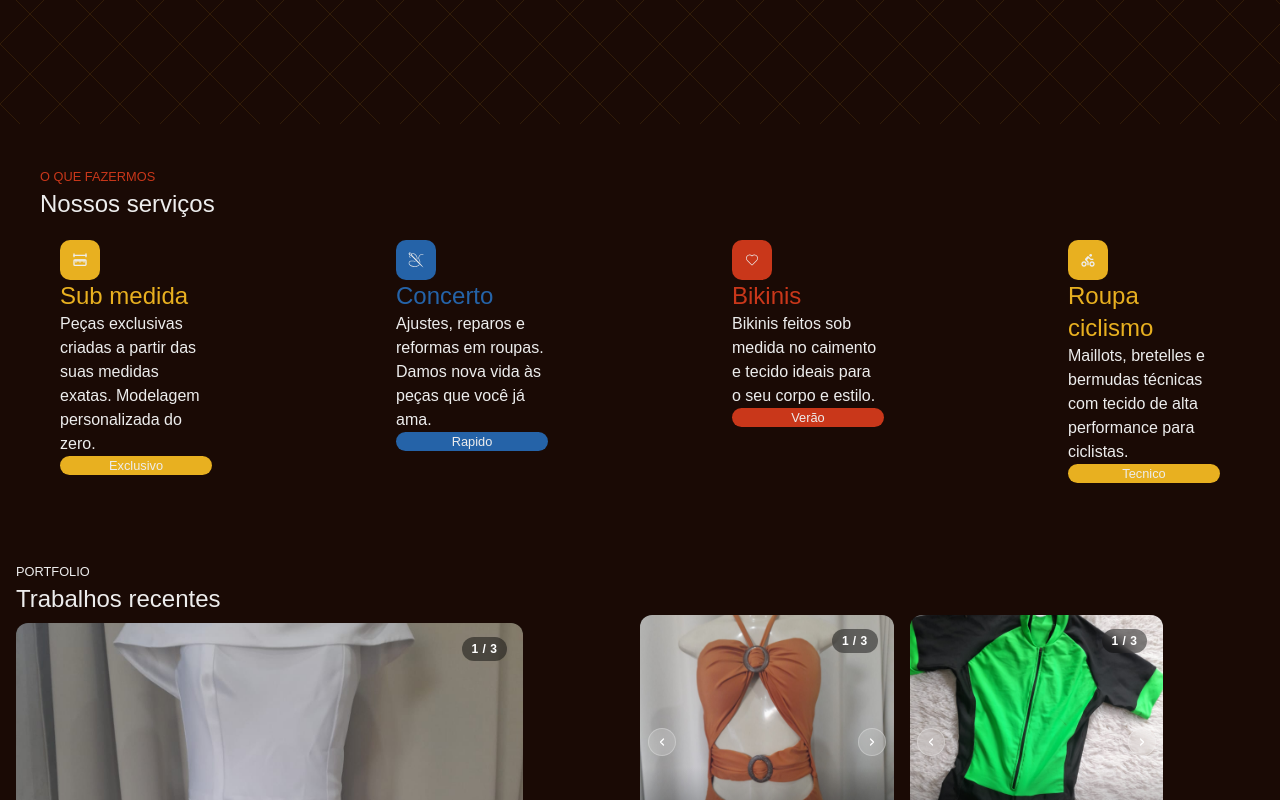
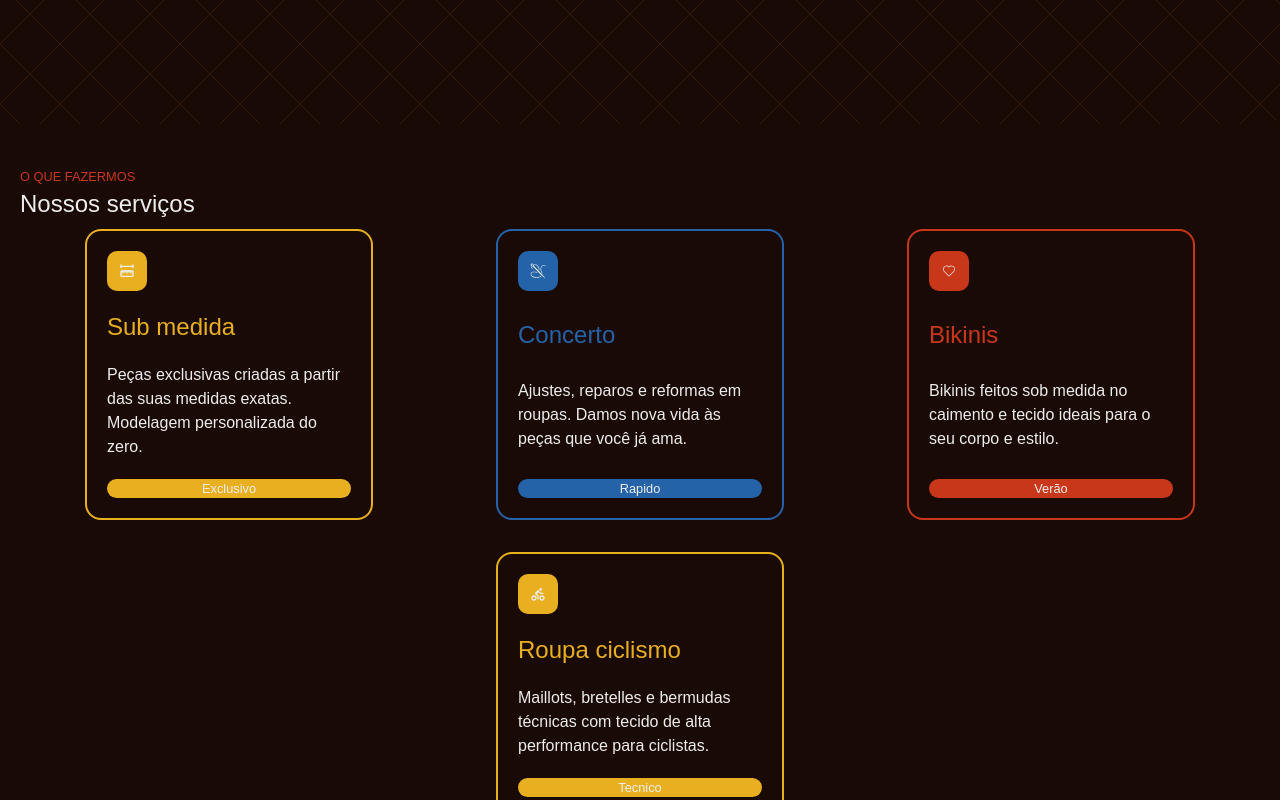
Before and after one commit to jean-D-alves/Alfa-Artes, a Next.js app: page / in a window 1280 px wide. Shown: the part 780-1580 px from the top of the page. Built offline with nearby package versions, Linux system fonts and the light colour scheme; no server answers; a web font is replaced by a local one.

Commit message:
Update in service Page: update in layout;  Animation in Cards

```diff
--- a/app/globals.css
+++ b/app/globals.css
@@ -19,8 +19,7 @@
   --blue: #2563a8;
   --yellow-gold: #e8b020;
   --red: #c9371a;
-  --clear-text:#ededed;
-
+  --clear-text: #ededed;
 }
 
 .dark {
@@ -30,7 +29,24 @@
   --blue: #2563a8;
   --yellow-gold: #e8b020;
   --red: #c9371a;
-  --clear-text:#ededed;
+  --clear-text: #ededed;
+}
+
+.CardSection {
+  animation: CardSectionOpen linear;
+  animation-timeline: view();
+  animation-range: entry 0% cover 50%;
+}
+
+@keyframes CardSectionOpen {
+  from {
+    transform: scale(0);
+    opacity: 0.8;
+  }
+  to {
+    transform: scale(1);
+    opacity: 1;
+  }
 }
 
 body {
--- a/src/components/CardService.tsx
+++ b/src/components/CardService.tsx
@@ -17,7 +17,7 @@ export default function CardServices({
 }: PropsCard) {
   return (
     <div
-      className="flex flex-col p-5 w-48 hover:border-t-4"
+      className="CardSection flex flex-col gap-5 p-5 justify-between w-2xs rounded-2xl border-2"
       style={{ borderColor: color }}
     >
       <div style={{ background: color,borderRadius:10, width: 40,height:40, justifyItems:"center", alignContent:"center" }}>{icon}</div>
@@ -27,7 +27,7 @@ export default function CardServices({
         className="flex text-center justify-center rounded-2xl"
         style={{ backgroundColor: color }}
       >
-        <small>{tag}</small>
+        <small className="text-clear-text">{tag}</small>
       </p>
     </div>
   );
--- a/src/components/Navbar.tsx
+++ b/src/components/Navbar.tsx
@@ -10,7 +10,7 @@ type Navlist = {
 const NavList: Navlist[] = [
   {
     name: "Inicio",
-    url: "#home",
+    url: "#main",
   },
   {
     name: "Serviços",
--- a/src/components/Services.tsx
+++ b/src/components/Services.tsx
@@ -5,37 +5,37 @@ import { BiCycling } from "react-icons/bi";
 import CardServices from "./CardService";
 export default function Services() {
   return (
-    <section className="p-10" id="services">
-      <div>
+    <section className="relative flex flex-col justify-center items-center p-10 h-full w-full lg:h-screen" id="services">
+      <div className="lg:absolute top-10 left-5">
         <p className="font-display text-red">
           <small>O QUE FAZERMOS</small>
         </p>
         <h1 className="font-display text-2xl">Nossos serviços</h1>
       </div>
-      <div className="flex flex-wrap w-full justify-between">
+      <div className="relative flex flex-wrap w-full justify-around gap-8">
         <CardServices
-          icon={<TbRulerMeasure />}
+          icon={<TbRulerMeasure color="var(--clear-text)" />}
           title="Sub medida"
           description="Peças exclusivas criadas a partir das suas medidas exatas. Modelagem personalizada do zero."
           tag="Exclusivo"
           color="var(--yellow-gold)"
         />
         <CardServices
-          icon={<GiSewingNeedle />}
+          icon={<GiSewingNeedle color="var(--clear-text)"/>}
           title="Concerto"
           description="Ajustes, reparos e reformas em roupas. Damos nova vida às peças que você já ama."
           tag="Rapido"
           color="var(--blue)"
         />
         <CardServices
-          icon={<CiHeart />}
+          icon={<CiHeart color="var(--clear-text)"/>}
           title="Bikinis"
           description="Bikinis feitos sob medida no caimento e tecido ideais para o seu corpo e estilo."
           tag="Verão"
           color="var(--red)"
         />
         <CardServices
-          icon={<BiCycling />}
+          icon={<BiCycling color="var(--clear-text)"/>}
           title="Roupa ciclismo"
           description="Maillots, bretelles e bermudas técnicas com tecido de alta performance para ciclistas."
           tag="Tecnico"
```
